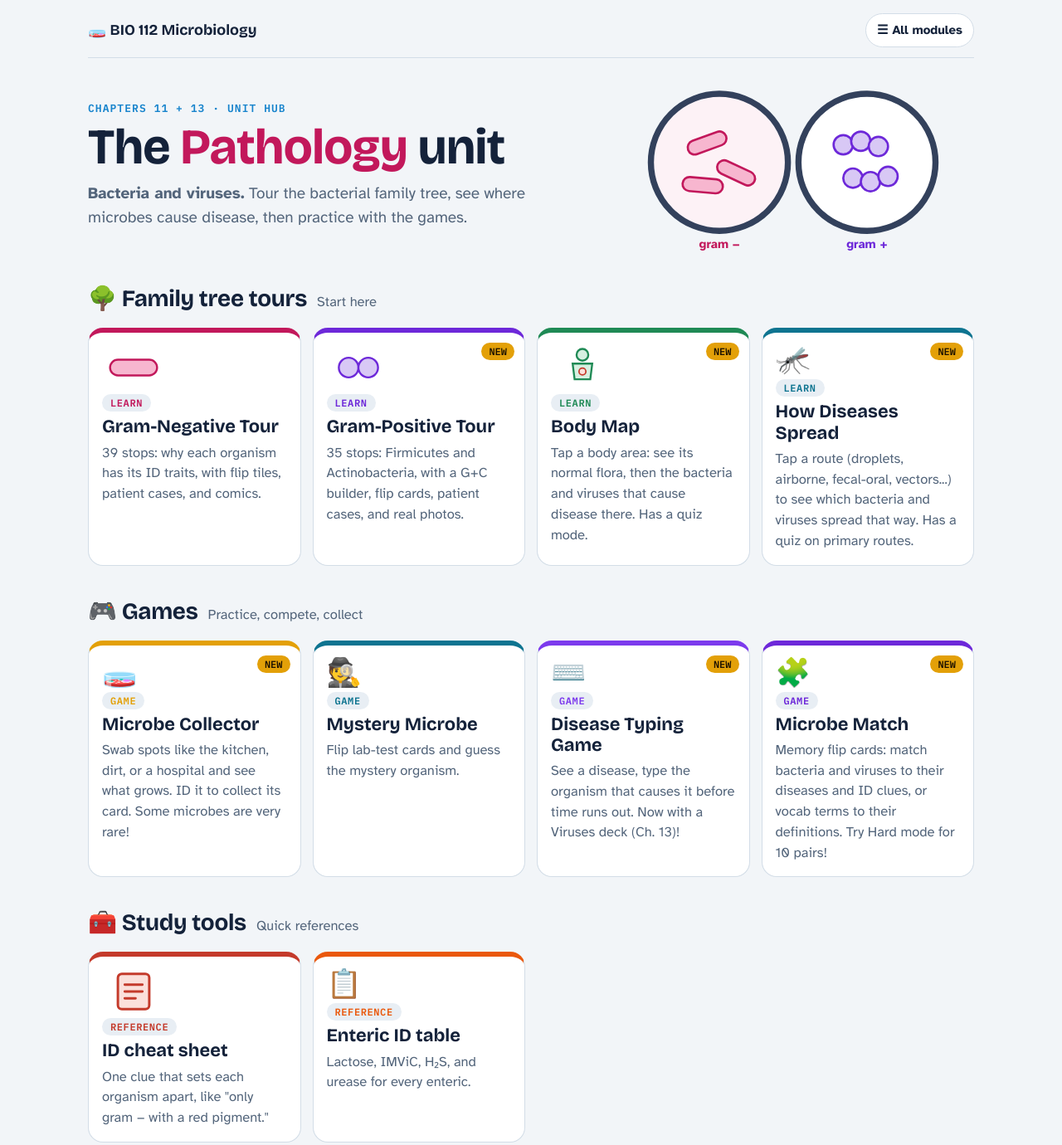
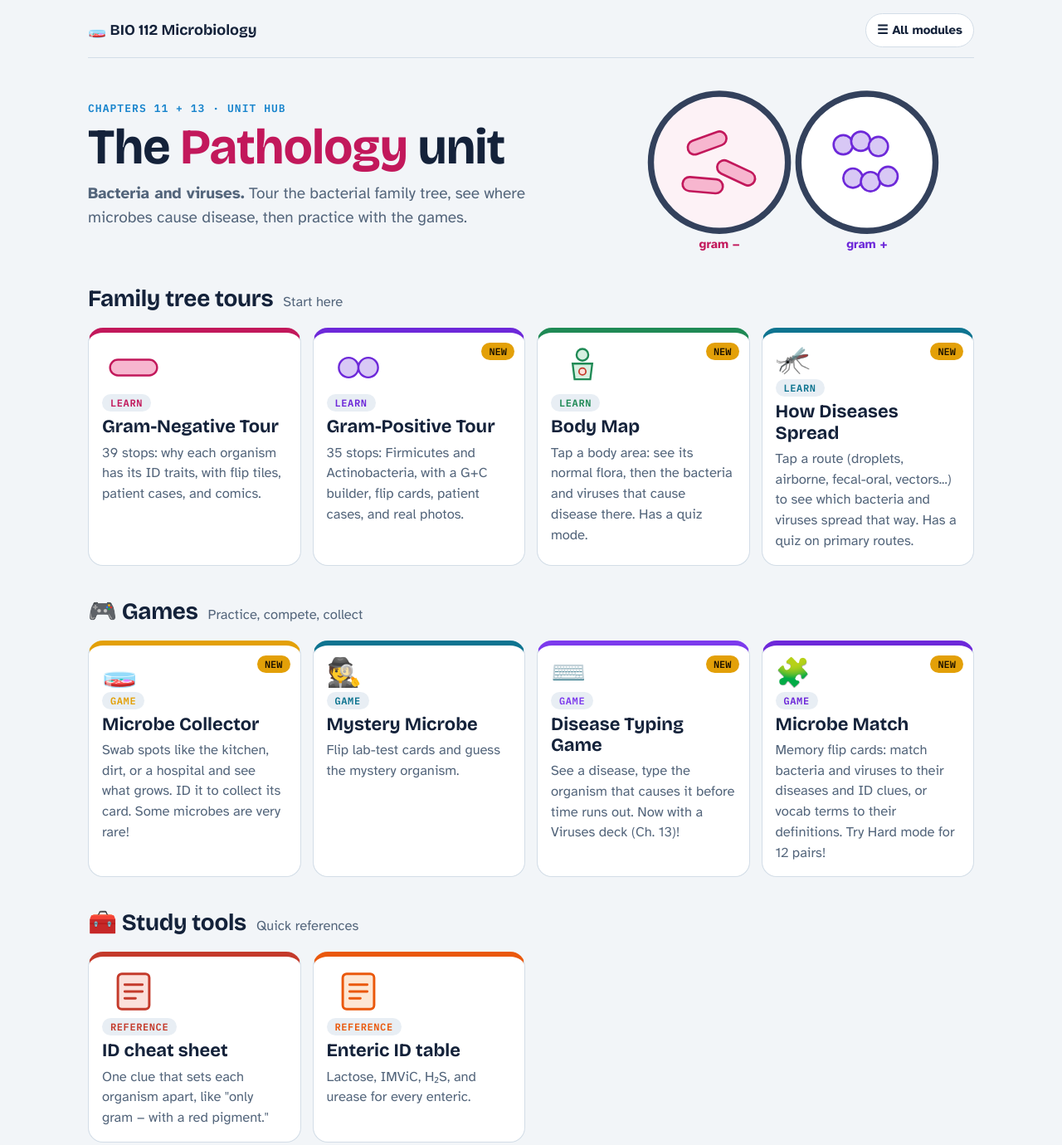
Before and after one commit to 1024leigh-design/bio112-module, a plain HTML site: page unit-bacteria.html in a window 1280 px wide. Shown: the top 1380 px of the page at 83% size. Drawn offline with nearby package versions, Linux system fonts and the light colour scheme.

Commit message:
Pathology hub: drawn icon for the Enteric ID table, no tree emoji, Hard = 12 pairs
Co-Authored-By: Claude Opus 5.5 <noreply@anthropic.com>
Claude-Session: https://claude.ai/code/session_01URvVWvQE7K9REcN22J3SUt

```diff
--- a/unit-bacteria.html
+++ b/unit-bacteria.html
@@ -89,7 +89,7 @@ a.tile:focus-visible{outline:3px solid var(--arrow); outline-offset:2px}
   </section>
 
   <section aria-labelledby="h-tours">
-    <div class="sec"><h2 id="h-tours">🌳 Family tree tours</h2><p>Start here</p></div>
+    <div class="sec"><h2 id="h-tours">Family tree tours</h2><p>Start here</p></div>
     <div class="grid">
       <a class="tile" href="ch11-gram-neg-tour.html" style="--c:var(--gn-edge)">
         <svg viewBox="0 0 64 44" aria-hidden="true"><rect x="8" y="14" width="48" height="16" rx="8" fill="var(--gn-fill)" stroke="var(--gn-edge)" stroke-width="2"/></svg>
@@ -115,7 +115,7 @@ a.tile:focus-visible{outline:3px solid var(--arrow); outline-offset:2px}
       <a class="tile" href="disease-type.html" style="--c:#7c3aed"><span class="new">NEW</span><span class="ic">⌨️</span>
         <span class="tag">Game</span><span class="t">Disease Typing Game</span><span class="d">See a disease, type the organism that causes it before time runs out. Now with a Viruses deck (Ch. 13)!</span></a>
       <a class="tile" href="microbe-match.html" style="--c:#6d28d9"><span class="new">NEW</span><span class="ic">🧩</span>
-        <span class="tag">Game</span><span class="t">Microbe Match</span><span class="d">Memory flip cards: match bacteria and viruses to their diseases and ID clues, or vocab terms to their definitions. Try Hard mode for 10 pairs!</span></a>
+        <span class="tag">Game</span><span class="t">Microbe Match</span><span class="d">Memory flip cards: match bacteria and viruses to their diseases and ID clues, or vocab terms to their definitions. Try Hard mode for 12 pairs!</span></a>
     </div>
   </section>
 
@@ -124,7 +124,7 @@ a.tile:focus-visible{outline:3px solid var(--arrow); outline-offset:2px}
     <div class="grid">
       <a class="tile" href="ch11-gram-neg-tour.html#cheats" style="--c:var(--bad)"><svg viewBox="0 0 64 44" aria-hidden="true"><rect x="16" y="4" width="32" height="36" rx="4" fill="var(--bad-soft)" stroke="var(--bad)" stroke-width="2.5"/><path d="M23 15h18M23 22h18M23 29h11" stroke="var(--bad)" stroke-width="2.5" stroke-linecap="round"/></svg>
         <span class="tag">Reference</span><span class="t">ID cheat sheet</span><span class="d">One clue that sets each organism apart, like "only gram − with a red pigment."</span></a>
-      <a class="tile" href="ch11-gram-neg-tour.html#table" style="--c:#ea580c"><span class="ic">📋</span>
+      <a class="tile" href="ch11-gram-neg-tour.html#table" style="--c:#ea580c"><svg viewBox="0 0 64 44" aria-hidden="true"><rect x="16" y="4" width="32" height="36" rx="4" fill="#fde7d4" stroke="#ea580c" stroke-width="2.5"/><path d="M23 15h18M23 22h18M23 29h11" stroke="#ea580c" stroke-width="2.5" stroke-linecap="round"/></svg>
         <span class="tag">Reference</span><span class="t">Enteric ID table</span><span class="d">Lactose, IMViC, H₂S, and urease for every enteric.</span></a>
     </div>
   </section>
```
